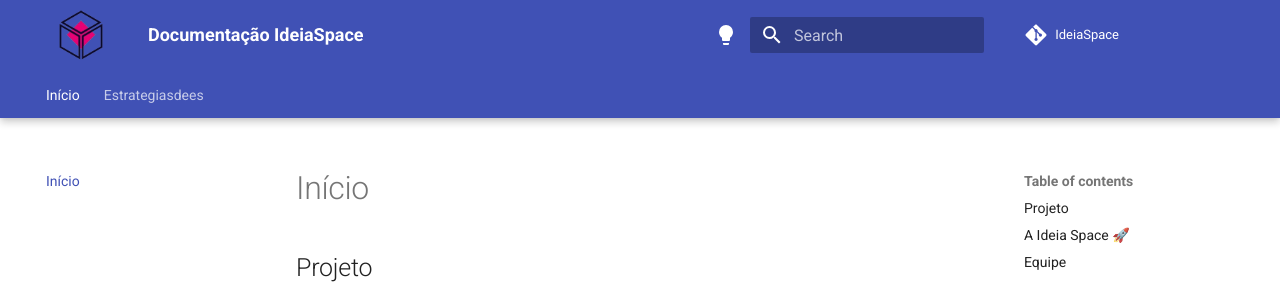
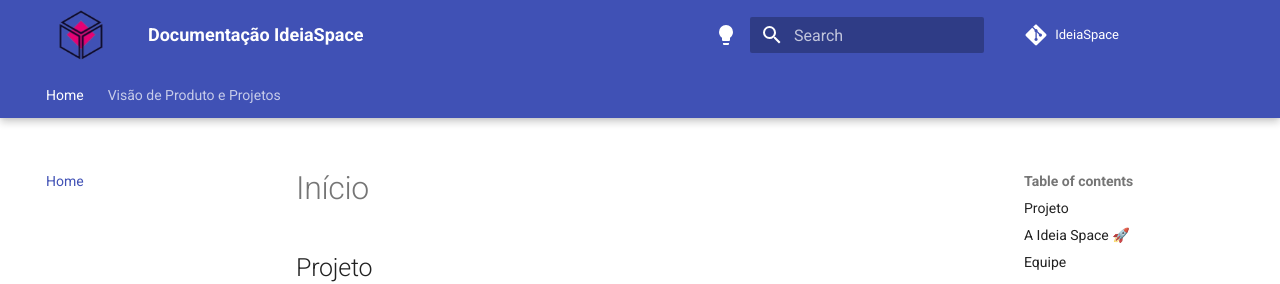
Before and after one commit to mdsreq-fga-unb/2024.2-T01-IdeaSpace, an MkDocs documentation site: the page built from docs/index.md, in a window 1280 px wide. Shown: the top 284 px of the page. Built offline with MkDocs 1.6.1 and Material for MkDocs 9.7.7, drawn with Linux system fonts in a browser that asks for light colours; comment, search, counter and statistics services are not loaded.

Commit message:
docs: adiciona nav no yml do mkdocs

```diff
--- a/mkdocs.yml
+++ b/mkdocs.yml
@@ -2,6 +2,11 @@ site_name: Documentação IdeiaSpace
 
 repo_url: https://github.com/mdsreq-fga-unb/2024.2-T01-IdeaSpace
 repo_name: IdeiaSpace
+
+nav:
+  - Home: 'index.md'
+  - Visão de Produto e Projetos:
+    - Estratégias de Engenharia de Software: produto/estrategias.md
 
 theme:
   name: material
```
